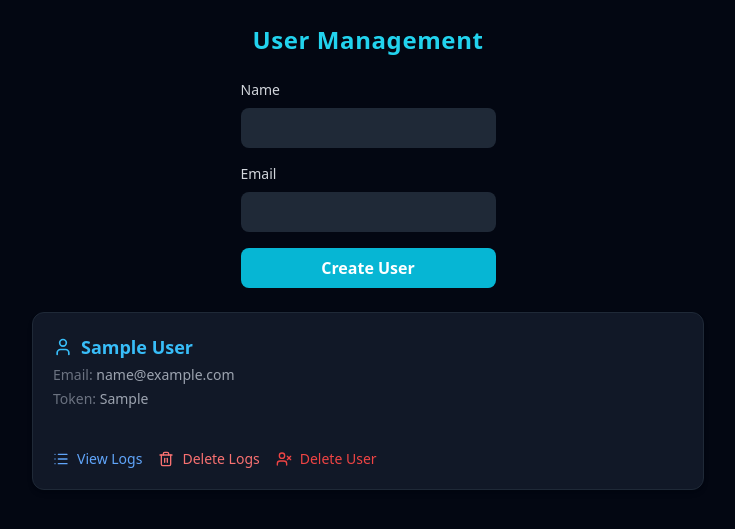
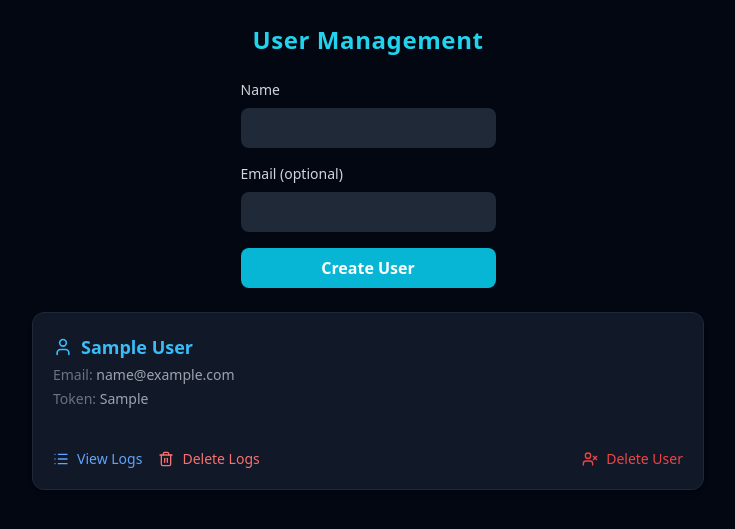
Before and after one commit to alfiosalanitri/flask-log-monitor, a Flask app: page /users in a window 1280 px wide. Shown: the part 65-594 px from the top of the page, without its empty margins (272-1007 px from the left). Run offline with Flask 3, Linux system fonts and the light colour scheme; tables that the repository leaves empty hold one stand-in row (values such as "Sample post"); some libraries are stand-ins or nearby versions.

Commit message:
feat: improvements on the users action buttons

```diff
--- a/app.py
+++ b/app.py
@@ -317,4 +317,4 @@ def cleanup_old_logs():
 if __name__ == '__main__':
     port = int(os.getenv("APP_PORT", 5000))
     print(f"Flask Log Monitor running on http://127.0.0.1:{port}")
-    socketio.run(app, host='0.0.0.0', port=port)
+    socketio.run(app, host='0.0.0.0', port=port, debug=os.getenv('APP_DEBUG', False))
--- a/templates/users.html
+++ b/templates/users.html
@@ -1,15 +1,14 @@
 {% extends 'base.html' %}
 {% block content %}
 <h2 class="text-2xl font-semibold mb-6 text-cyan-400 tracking-wide">User Management</h2>
-
 <form id="createUserForm" class="space-y-4">
   <div>
     <label class="block text-sm font-medium text-gray-300 mb-2">Name</label>
-    <input id="user_name" type="text" class="bg-gray-800 text-gray-100 rounded-lg px-3 py-2 w-full">
+    <input id="user_name" required type="text" class="bg-gray-800 text-gray-100 rounded-lg px-3 py-2 w-full">
   </div>
 
   <div>
-    <label class="block text-sm font-medium text-gray-300 mb-2">Email</label>
+    <label class="block text-sm font-medium text-gray-300 mb-2">Email (optional)</label>
     <input id="user_email" type="email" class="bg-gray-800 text-gray-100 rounded-lg px-3 py-2 w-full">
   </div>
 
@@ -35,7 +34,8 @@
             </p>
           </div>
 
-          <div class="flex items-center gap-4 sm:ml-auto mt-10">
+          <div class="flex justify-between items-center gap-4 sm:ml-auto mt-10">
+            <div class="flex justify-between items-center gap-4">
               <!-- View logs -->
               <a href="{{ url_for('logs_by_user', user_id=user.id) }}"
                 class="flex items-center gap-2 text-blue-400 hover:text-blue-300 transition">
@@ -52,6 +52,7 @@
                   <span class="text-sm font-medium">Delete Logs</span>
                 </button>
               </form>
+            </div>
 
             <!-- Delete user -->
             <form action="{{ url_for('delete_user', user_id=user.id) }}" method="POST"
```
Also changed, not shown: README.md. Lines whose indentation alone changed are shown as unchanged.
